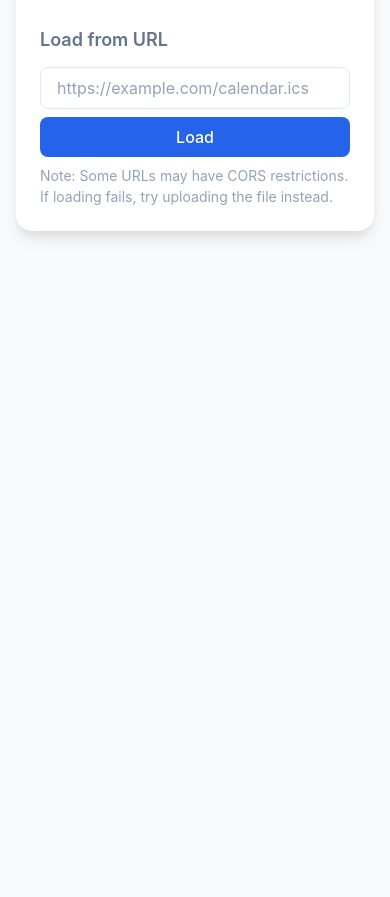
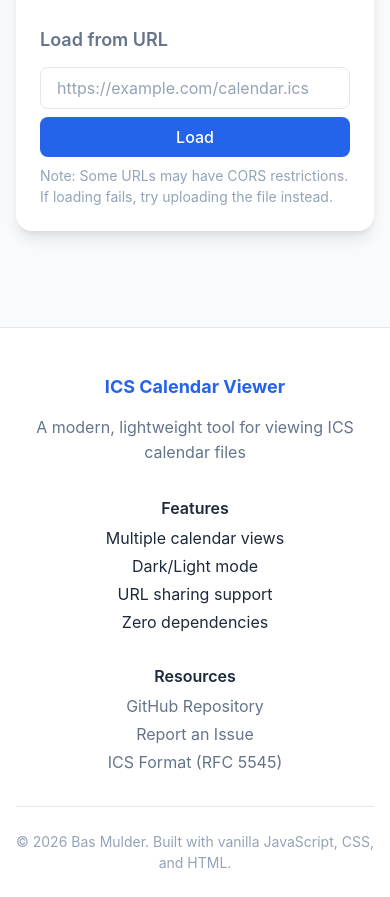
Before and after one commit to bas-mulder/ics-viewer, a website with bundled scripts: page src/index.html in a window 390 px wide. Shown: the part 626-1523 px from the top of the page. Before the commit the page ends 905 px from the top, so only its background shows below. Built offline with nearby package versions, Linux system fonts and the light colour scheme.

Commit message:
Move load button to header and add footer
- Move 'Load New Calendar' button to header for easier access
- Button only visible when calendar is displayed
- Add comprehensive footer with features, resources, and links
- Footer includes GitHub repository, issue tracker, and RFC links
- Responsive footer layout for mobile devices
- Update button text to hide on mobile (icon only)
- Adjust main content min-height to account for footer

```diff
--- a/src/css/layout.css
+++ b/src/css/layout.css
@@ -30,6 +30,15 @@
     display: flex;
     align-items: center;
     gap: var(--space-sm);
+}
+
+#loadNewBtn {
+    margin-right: var(--space-md);
+}
+
+#loadNewBtn svg {
+    width: 16px;
+    height: 16px;
 }
 
 .theme-toggle-btn,
@@ -86,7 +95,7 @@
 
 /* Main Content */
 .app-main {
-    min-height: calc(100vh - 120px);
+    min-height: calc(100vh - 200px);
     padding: var(--space-2xl) 0;
 }
 
@@ -314,4 +323,91 @@
         right: var(--space-md);
         bottom: var(--space-md);
     }
+
+    #loadNewBtn span {
+        display: none;
+    }
 }
+
+/* Footer */
+.app-footer {
+    background-color: var(--color-bg-primary);
+    border-top: 1px solid var(--color-border);
+    padding: var(--space-2xl) 0 var(--space-lg);
+    margin-top: var(--space-2xl);
+}
+
+.footer-content {
+    display: grid;
+    grid-template-columns: repeat(auto-fit, minmax(200px, 1fr));
+    gap: var(--space-2xl);
+    margin-bottom: var(--space-xl);
+}
+
+.footer-section h3 {
+    color: var(--color-primary);
+    font-size: var(--font-size-lg);
+    font-weight: var(--font-weight-bold);
+    margin-bottom: var(--space-md);
+}
+
+.footer-section h4 {
+    color: var(--color-text-primary);
+    font-size: var(--font-size-base);
+    font-weight: var(--font-weight-semibold);
+    margin-bottom: var(--space-sm);
+}
+
+.footer-section p {
+    color: var(--color-text-secondary);
+    line-height: 1.6;
+    margin: 0;
+}
+
+.footer-section ul {
+    list-style: none;
+    padding: 0;
+    margin: 0;
+}
+
+.footer-section ul li {
+    margin-bottom: var(--space-xs);
+}
+
+.footer-section ul li:last-child {
+    margin-bottom: 0;
+}
+
+.footer-section a {
+    color: var(--color-text-secondary);
+    text-decoration: none;
+    transition: color var(--transition-fast);
+}
+
+.footer-section a:hover {
+    color: var(--color-primary);
+    text-decoration: underline;
+}
+
+.footer-bottom {
+    border-top: 1px solid var(--color-border);
+    padding-top: var(--space-lg);
+    text-align: center;
+}
+
+.footer-bottom p {
+    color: var(--color-text-tertiary);
+    font-size: var(--font-size-sm);
+    margin: 0;
+}
+
+@media (max-width: 768px) {
+    .footer-content {
+        grid-template-columns: 1fr;
+        gap: var(--space-xl);
+    }
+
+    .footer-section {
+        text-align: center;
+    }
+}
--- a/src/index.html
+++ b/src/index.html
@@ -13,6 +13,13 @@
         <div class="container">
             <h1 class="app-title">ICS Calendar Viewer</h1>
             <div class="header-actions">
+                <button class="btn btn-secondary hidden" id="loadNewBtn" aria-label="Load New Calendar">
+                    <svg width="20" height="20" viewBox="0 0 24 24" fill="none" stroke="currentColor" stroke-width="2">
+                        <path d="M3 12a9 9 0 1 0 9-9 9.75 9.75 0 0 0-6.74 2.74L3 8"></path>
+                        <path d="M3 3v5h5"></path>
+                    </svg>
+                    <span>Load New Calendar</span>
+                </button>
                 <button class="theme-toggle-btn" id="themeToggleBtn" aria-label="Toggle theme">
                     <svg class="sun-icon" width="24" height="24" viewBox="0 0 24 24" fill="none" stroke="currentColor" stroke-width="2">
                         <circle cx="12" cy="12" r="5"></circle>
@@ -117,11 +124,6 @@
                         <!-- Calendar will be dynamically rendered here -->
                     </div>
                 </div>
-
-                <!-- Actions -->
-                <div class="calendar-actions">
-                    <button class="btn btn-secondary" id="loadNewBtn">Load Different Calendar</button>
-                </div>
             </div>
         </section>
 
@@ -182,6 +184,38 @@
         </div>
     </div>
 
+    <!-- Footer -->
+    <footer class="app-footer">
+        <div class="container">
+            <div class="footer-content">
+                <div class="footer-section">
+                    <h3>ICS Calendar Viewer</h3>
+                    <p>A modern, lightweight tool for viewing ICS calendar files</p>
+                </div>
+                <div class="footer-section">
+                    <h4>Features</h4>
+                    <ul>
+                        <li>Multiple calendar views</li>
+                        <li>Dark/Light mode</li>
+                        <li>URL sharing support</li>
+                        <li>Zero dependencies</li>
+                    </ul>
+                </div>
+                <div class="footer-section">
+                    <h4>Resources</h4>
+                    <ul>
+                        <li><a href="https://github.com/bas-mulder/ics-viewer" target="_blank" rel="noopener noreferrer">GitHub Repository</a></li>
+                        <li><a href="https://github.com/bas-mulder/ics-viewer/issues" target="_blank" rel="noopener noreferrer">Report an Issue</a></li>
+                        <li><a href="https://datatracker.ietf.org/doc/html/rfc5545" target="_blank" rel="noopener noreferrer">ICS Format (RFC 5545)</a></li>
+                    </ul>
+                </div>
+            </div>
+            <div class="footer-bottom">
+                <p>&copy; 2026 Bas Mulder. Built with vanilla JavaScript, CSS, and HTML.</p>
+            </div>
+        </div>
+    </footer>
+
     <!-- Scripts -->
     <script type="module" src="js/main.js"></script>
 </body>
--- a/src/js/main.js
+++ b/src/js/main.js
@@ -360,6 +360,7 @@ class ICSViewerApp {
     showCalendar() {
         this.uploadSection.classList.add('hidden');
         this.calendarSection.classList.remove('hidden');
+        this.loadNewBtn.classList.remove('hidden'); // Show button when calendar is visible
 
         // Initialize or update calendar
         if (!this.calendar) {
@@ -381,6 +382,7 @@ class ICSViewerApp {
     showUploadSection() {
         this.calendarSection.classList.add('hidden');
         this.uploadSection.classList.remove('hidden');
+        this.loadNewBtn.classList.add('hidden'); // Hide button when upload is visible
 
         // Reset inputs
         this.fileInput.value = '';
```
